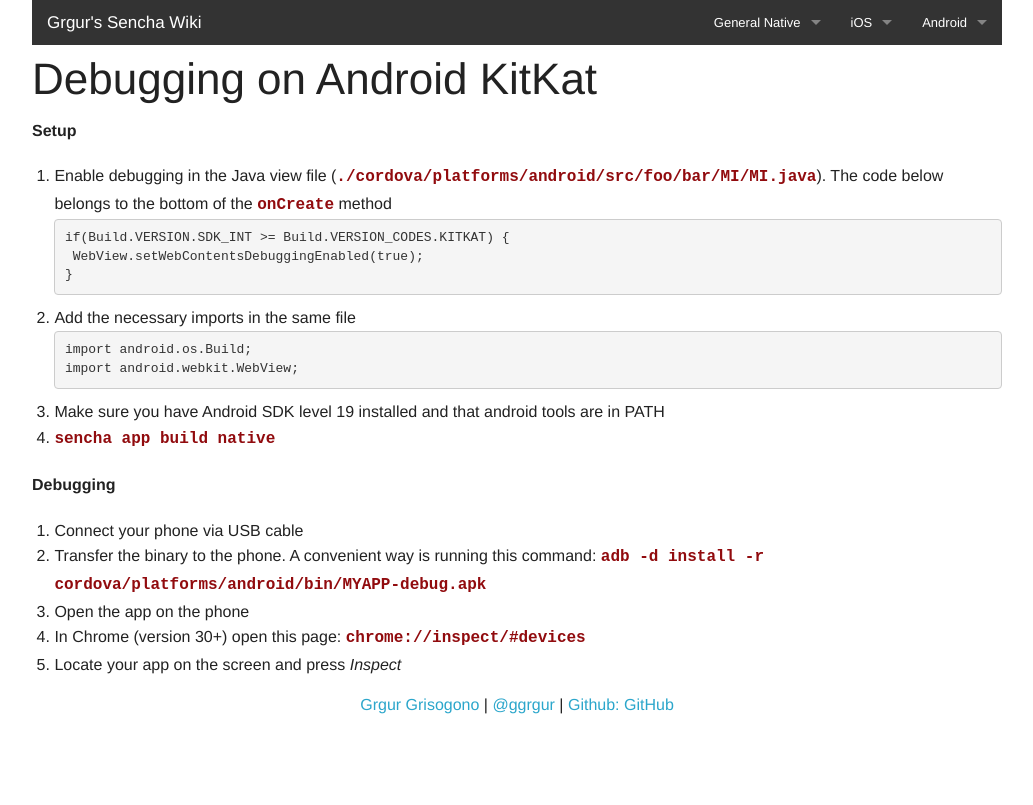
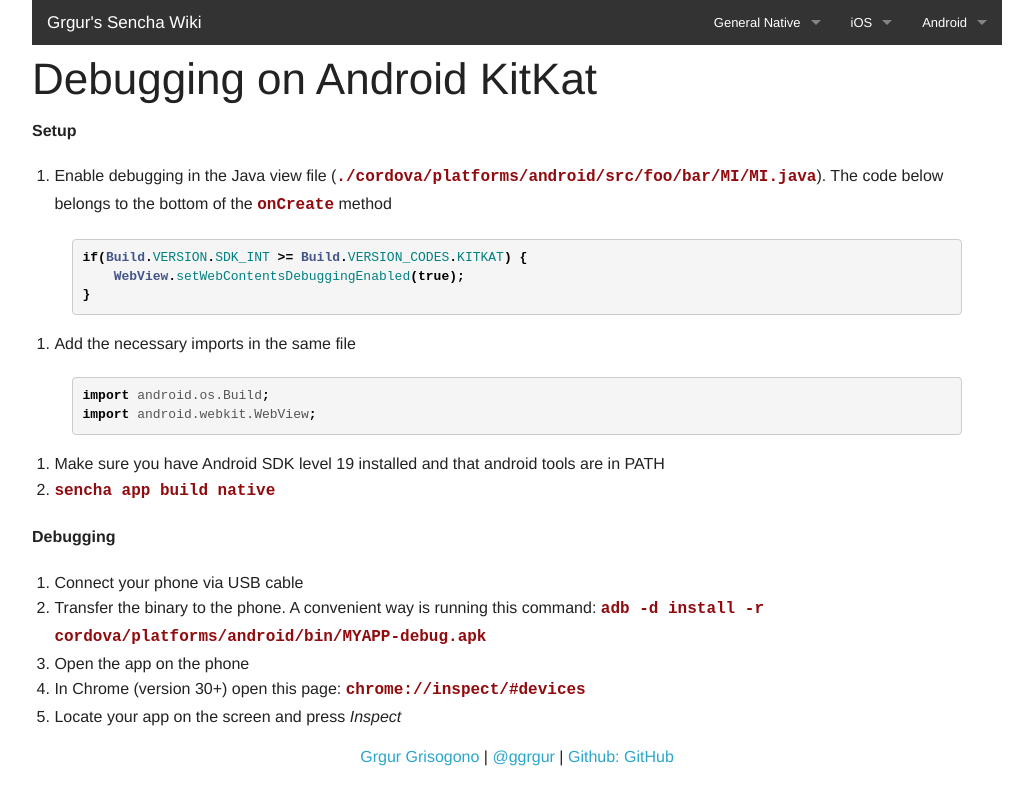
Before and after one commit to grgur/SenchaWiki, a Jekyll site: the page built from native/android/debugging_kitkat.md, in a window 1280 px wide. Shown: the top 805 px of the page, without its empty margins (123-1156 px from the left). Built offline with Jekyll 4.4.1, drawn with Linux system fonts in a browser that asks for light colours.

Commit message:
Included syntax highlighting where missing

````diff
--- a/native/android/debugging_kitkat.md
+++ b/native/android/debugging_kitkat.md
@@ -9,17 +9,19 @@ Debugging on Android KitKat
 **Setup**
 
 1. Enable debugging in the Java view file (`./cordova/platforms/android/src/foo/bar/MI/MI.java`). The code below belongs to the bottom of the `onCreate` method
-```
+
+{% highlight java %}
 if(Build.VERSION.SDK_INT >= Build.VERSION_CODES.KITKAT) {
     WebView.setWebContentsDebuggingEnabled(true);
 }
-```
+{% endhighlight %}
 
 2. Add the necessary imports in the same file
-```
+
+{% highlight java %}
 import android.os.Build;
 import android.webkit.WebView;
-```
+{% endhighlight %}
 
 3. Make sure you have Android SDK level 19 installed and that android tools are in PATH
 4. `sencha app build native`
````
Also changed, not shown: native/android/adb_path.md (+2 -2 lines), native/android/build_and_deploy.md (+2 -2 lines), native/barcodescanner.md (+2 -2 lines), native/ios/creating_ipa.md (+2 -2 lines).
